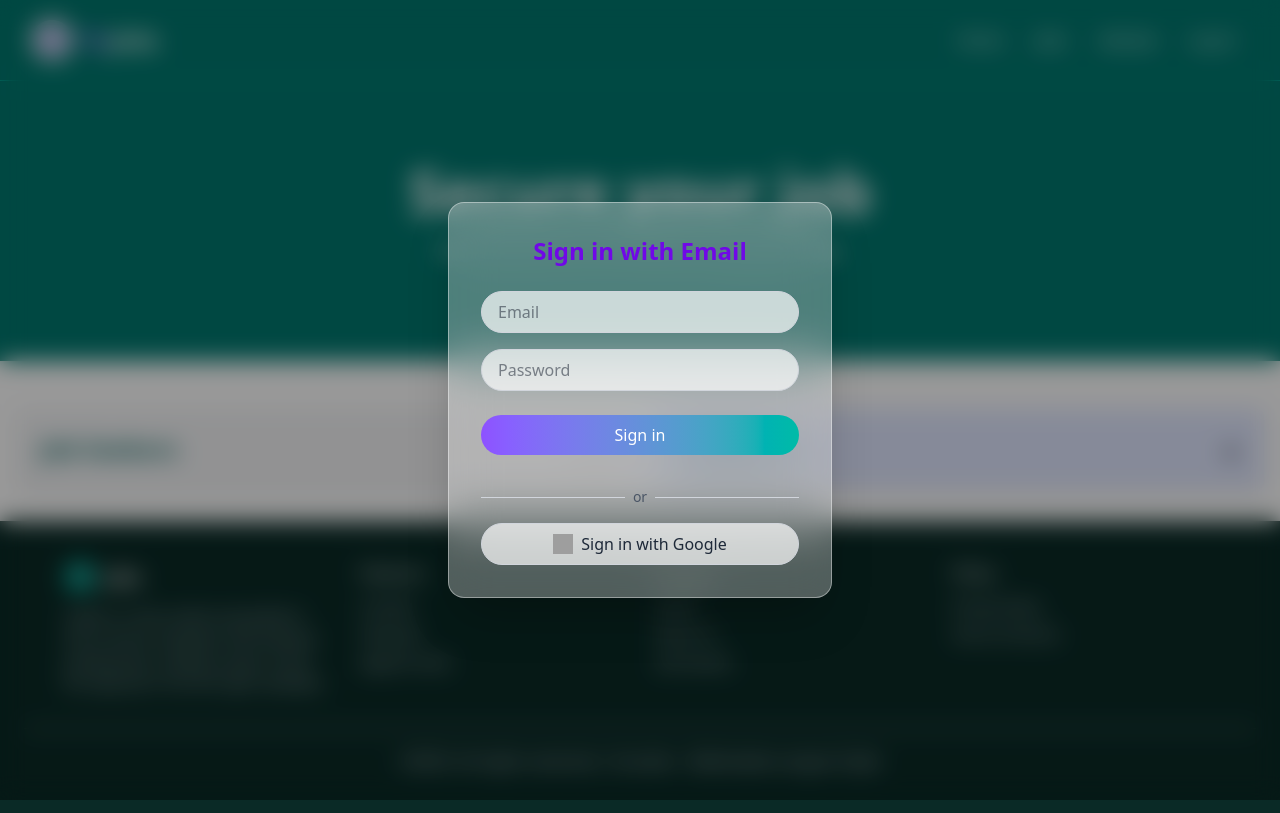
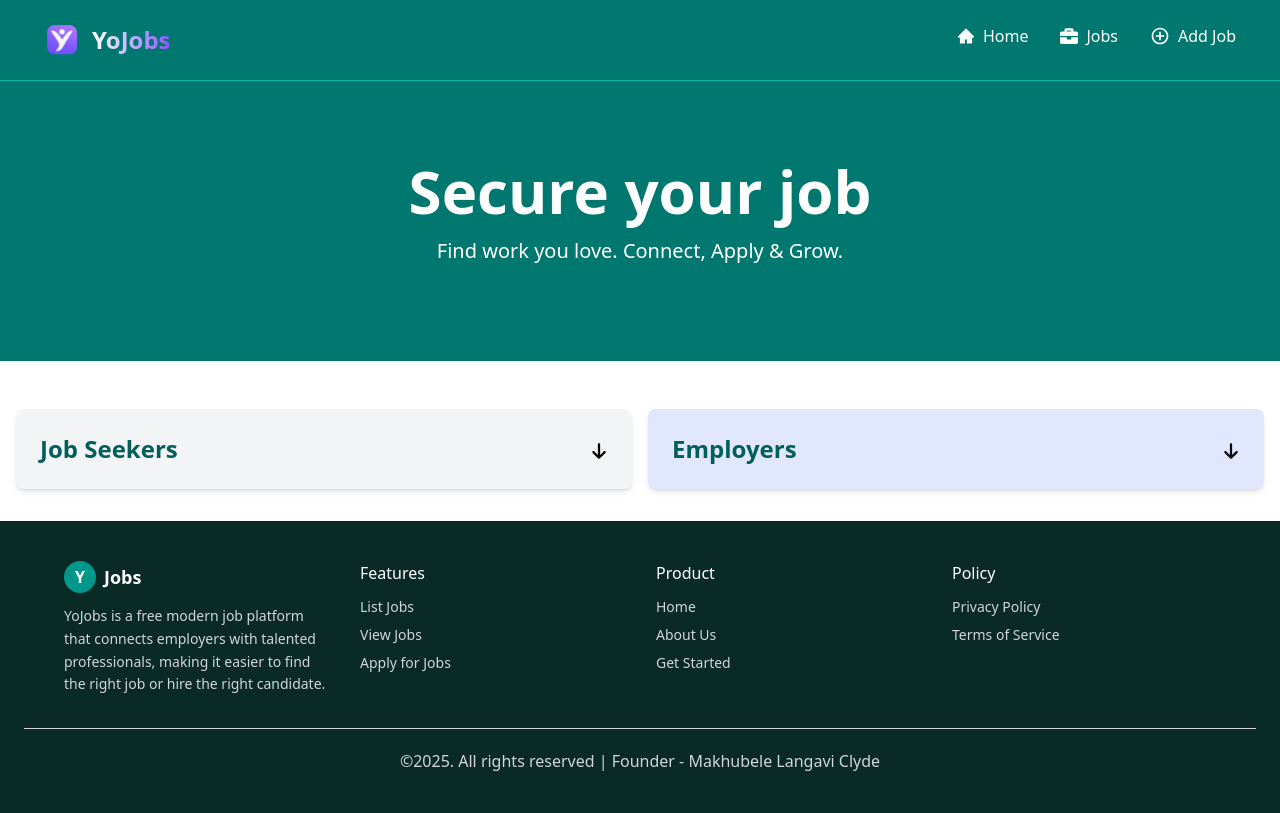
Before and after one commit to Mugwena14/YoJobs, a React (Vite) app: page / in a window 1280 px wide. Built offline with nearby package versions, Linux system fonts and the light colour scheme; grey boxes are pictures that could not be loaded.

Commit message:
Added the nav bar icons

```diff
--- a/src/App.jsx
+++ b/src/App.jsx
@@ -13,7 +13,7 @@ const App = () => {
     createRoutesFromElements(
       <Route path="/" element={<MainLayout/>}>
         <Route index element={<HomePage/>}/>
-        <Route path="/index" element={<HomePage/>}/>
+        <Route path="/home" element={<HomePage/>}/>
         <Route path="/jobs" element={<JobsPage/>}/>
         <Route path="/jobs/:id" element={<JobsPage/>}/>
         <Route path="/add-job" element={<AddJobPage/>}/>
--- /dev/null
+++ b/src/Components/AuthForm.jsx
@@ -0,0 +1,117 @@
+import { useState } from "react";
+import { useNavigate } from "react-router-dom";
+import { auth, googleProvider } from "../config/firebase";
+import {
+  createUserWithEmailAndPassword,
+  signInWithEmailAndPassword,
+  signInWithPopup,
+} from "firebase/auth";
+
+const AuthForm = () => {
+  const [email, setEmail] = useState("");
+  const [password, setPassword] = useState("");
+  const [error, setError] = useState("");
+  const [isLogin, setIsLogin] = useState(true);
+  const [showForm, setShowForm] = useState(true);
+  const navigate = useNavigate();
+
+  const handleEmailAuth = async (e) => {
+    e.preventDefault();
+    try {
+      if (isLogin) {
+        await signInWithEmailAndPassword(auth, email, password);
+      } else {
+        await createUserWithEmailAndPassword(auth, email, password);
+      }
+      setShowForm(false);
+      navigate("/home");
+    } catch (err) {
+      setError("Invalid email or password");
+    }
+  };
+
+  const handleGoogleAuth = async () => {
+    try {
+      await signInWithPopup(auth, googleProvider);
+      setShowForm(false);
+      navigate("/home");
+    } catch (err) {
+      setError("Google login failed");
+    }
+  };
+
+  if (!showForm) return null;
+
+  return (
+    <div className="fixed inset-0 z-50 flex items-center justify-center">
+      {/* Background overlay */}
+      <div className="absolute inset-0 bg-black/40 backdrop-blur-md"></div>
+
+      {/* Auth form */}
+      <div className="relative backdrop-blur-xl bg-white/30 shadow-2xl rounded-2xl p-8 w-96 border border-white/40">
+        <h2 className="text-2xl font-semibold text-center text-violet-700 mb-6">
+          {isLogin ? "Log In" : "Sign Up"}
+        </h2>
+
+        {error && (
+          <p className="text-red-500 text-sm mb-4 text-center">{error}</p>
+        )}
+
+        <form onSubmit={handleEmailAuth}>
+          <input
+            type="email"
+            placeholder="Email"
+            value={email}
+            onChange={(e) => setEmail(e.target.value)}
+            className="w-full px-4 py-2 mb-4 text-gray-900 border border-gray-300 rounded-full focus:outline-none focus:ring-2 focus:ring-violet-400 bg-white/70"
+          />
+          <input
+            type="password"
+            placeholder="Password"
+            value={password}
+            onChange={(e) => setPassword(e.target.value)}
+            className="w-full px-4 py-2 mb-6 text-gray-900 border border-gray-300 rounded-full focus:outline-none focus:ring-2 focus:ring-teal-400 bg-white/70"
+          />
+          <button
+            type="submit"
+            className="w-full py-2 mb-4 rounded-full bg-gradient-to-r from-violet-500 to-teal-500 text-white font-medium hover:opacity-90 transition ease-in-out duration-300"
+          >
+            {isLogin ? "Log In" : "Sign Up"}
+          </button>
+        </form>
+
+        <div className="flex items-center my-4">
+          <hr className="flex-grow border-gray-300" />
+          <span className="mx-2 text-gray-600 text-sm">or</span>
+          <hr className="flex-grow border-gray-300" />
+        </div>
+
+        <button
+          onClick={handleGoogleAuth}
+          className="w-full py-2 flex items-center justify-center gap-2 border border-gray-300 rounded-full text-gray-800 font-medium bg-white/70 hover:bg-white/90 transition ease-in-out duration-300"
+        >
+          <img
+            src="https://www.svgrepo.com/show/355037/google.svg"
+            alt="Google"
+            className="w-5 h-5"
+          />
+          {isLogin ? "Log In with Google" : "Sign Up with Google"}
+        </button>
+
+        {/* Toggle link */}
+        <p className="mt-6 text-center text-sm text-gray-700">
+          {isLogin ? "Don’t have an account?" : "Already have an account?"}{" "}
+          <button
+            type="button"
+            onClick={() => setIsLogin(!isLogin)}
+            className="text-violet-600 font-medium hover:underline"
+          >
+            {isLogin ? "Sign Up" : "Log In"}
+          </button>
+        </p>
+      </div>
+    </div>
+  );
+};
+
+export default AuthForm;
--- a/src/Components/Hero.jsx
+++ b/src/Components/Hero.jsx
@@ -1,5 +1,4 @@
 import Cards from "./Cards"
-import LogIn from "./LogIn";
 
 const Hero = () => {
     return (
@@ -24,7 +23,6 @@ const Hero = () => {
             </div>
         </section>
         <Cards/>
-        <LogIn/>
 
         </div>
     )
--- a/src/Components/Job.jsx
+++ b/src/Components/Job.jsx
@@ -124,7 +124,7 @@ const Job = ({ DeleteJob }) => {
                                     </div>
 
                                     {/* Manage Actions */}
-                                    <div className="flex flex-col md:flex-row gap-3 pt-2">
+                                    {/* <div className="flex flex-col md:flex-row gap-3 pt-2">
                                     <Link
                                         to="/add-job"
                                         className="bg-green-400 hover:bg-teal-600 text-white text-center text-sm font-medium py-2 px-4 rounded-lg transition w-full md:w-1/2"
@@ -137,7 +137,7 @@ const Job = ({ DeleteJob }) => {
                                     >
                                         Delete Job
                                     </button>
-                                    </div>
+                                    </div> */}
                                 </div>
                                 </aside>
                             </div>
--- a/src/Components/LogIn.jsx
+++ /dev/null
@@ -1,100 +0,0 @@
-import { useState } from "react";
-import { useNavigate } from "react-router-dom"
-import { auth, googleProvider } from "../config/firebase";
-import { createUserWithEmailAndPassword, signInWithPopup } from "firebase/auth";
-
-const LogIn = () => {
-    const [email, setEmail] = useState("");
-    const [password, setPassword] = useState("");
-    const [error, setError] = useState("");
-    const [showLogin, setShowLogin] = useState(true)
-    const navigate = useNavigate();
-
-    const handleEmailLogin = async (e) => {
-        e.preventDefault();
-        try {
-        await createUserWithEmailAndPassword(auth, email, password);
-        setShowLogin(false)
-        // success: redirect or close modal
-        } catch (err) {
-        setError("Invalid email or password");
-        }
-        navigate("/index");
-    };
-
-    const handleGoogleLogin = async () => {
-        try {
-        await signInWithPopup(auth, googleProvider);
-        setShowLogin(false)
-        // success: redirect or close modal
-        } catch (err) {
-        setError("Google sign-in failed");
-        }
-        navigate("/index");
-    };
-
-    if (!showLogin) return null
-
-    return (
-        <div className="fixed inset-0 z-50 flex items-center justify-center">
-            {/* Background overlay */}
-            <div className="absolute inset-0 bg-black/40 backdrop-blur-md"></div>
-
-            {/* Login form */}
-            <div className="relative backdrop-blur-xl bg-white/30 shadow-2xl rounded-2xl p-8 w-96 border border-white/40">
-                <h2 className="text-2xl font-semibold text-center text-violet-700 mb-6">
-                Sign in with Email
-                </h2>
-
-                {error && (
-                <p className="text-red-500 text-sm mb-4 text-center">{error}</p>
-                )}
-
-                <form onSubmit={handleEmailLogin}>
-                <input
-                    type="email"
-                    placeholder="Email"
-                    value={email}
-                    onChange={(e) => setEmail(e.target.value)}
-                    className="w-full px-4 py-2 mb-4 text-gray-900 border border-gray-300 rounded-full focus:outline-none focus:ring-2 focus:ring-violet-400 bg-white/70"
-                />
-                <input
-                    type="password"
-                    placeholder="Password"
-                    value={password}
-                    onChange={(e) => setPassword(e.target.value)}
-                    className="w-full px-4 py-2 mb-6 text-gray-900 border border-gray-300 rounded-full focus:outline-none focus:ring-2 focus:ring-teal-400 bg-white/70"
-                />
-                <button
-                    type="submit"
-                    className="w-full py-2 mb-4 rounded-full bg-gradient-to-r from-violet-500 to-teal-500 text-white font-medium hover:opacity-90 transition ease-in-out duration-300"
-                >
-                    Sign in
-                </button>
-                </form>
-
-                <div className="flex items-center my-4">
-                <hr className="flex-grow border-gray-300" />
-                <span className="mx-2 text-gray-600 text-sm">or</span>
-                <hr className="flex-grow border-gray-300" />
-                </div>
-
-                <button
-                onClick={handleGoogleLogin}
-                className="w-full py-2 flex items-center justify-center gap-2 border border-gray-300 rounded-full text-gray-800 font-medium bg-white/70 hover:bg-white/90 transition ease-in-out duration-300"
-                >
-                <img
-                    src="https://www.svgrepo.com/show/355037/google.svg"
-                    alt="Google"
-                    className="w-5 h-5"
-                />
-                Sign in with Google
-                </button>
-            </div>
-        </div>
-
-    );
-}
-
-
-export default LogIn;
--- a/src/Components/NavBar.jsx
+++ b/src/Components/NavBar.jsx
@@ -1,7 +1,13 @@
-import { Link } from 'react-router-dom'
 import logo from '../assets/images/logo.png'
+import { Link } from "react-router-dom";
+import { AiFillHome } from "react-icons/ai";
+import { FaBriefcase } from "react-icons/fa";
+import { MdAddCircleOutline } from "react-icons/md";
+
+
 
 const NavBar = () => {
+
     return (
         <div>
             <nav className="bg-teal-700 border-b border-teal-500">
@@ -11,36 +17,43 @@ const NavBar = () => {
                         className="flex flex-1 items-center justify-center md:items-stretch md:justify-start"
                     >
                         {/* <!-- Logo --> */}
-                        <Link className="flex flex-shrink-0 items-center mr-4" to="/index">
+                        <Link className="flex flex-shrink-0 items-center" to="/home">
                         <img
-                            className="h-10 w-auto"
+                            className="h-15 w-auto mt-1"
                             src={logo}
-                            alt="React Jobs"
+                            alt="YoJobs"
                         />
-                        <span className="hidden md:block text-white text-2xl font-bold ml-2">
-                            <span className="text-violet-400">Yo</span>Jobs
+                        <span
+                            className="hidden md:block text-2xl font-bold bg-gradient-to-r from-white to-violet-500 bg-clip-text text-transparent">
+                            YoJobs
                         </span>
                         </Link>
-                        <div className="md:ml-auto">
-                        <div className="flex space-x-2">
+
+                    <div className="md:ml-auto">
+                        <div className="flex space-x-2 flex items-center mt-2">
                             <Link
-                            to="/index"
-                            className="text-white transition ease-in-out duration-300 hover:text-violet-600 rounded-md px-3 py-2"
-                            >Home</Link>
+                            to="/home"
+                            className="flex items-center gap-2 text-white transition ease-in-out duration-300 hover:text-violet-600 rounded-md px-3 py-2"
+                            >
+                            <AiFillHome size={18} />
+                            Home
+                            </Link>
                             <Link
                             to="/jobs"
-                            className="text-white transition ease-in-out duration-300 hover:text-violet-600 rounded-md px-3 py-2"
-                            >Jobs</Link>
+                            className="flex items-center gap-2 text-white transition ease-in-out duration-300 hover:text-violet-600 rounded-md px-3 py-2"
+                            >
+                            <FaBriefcase size={18} />
+                            Jobs
+                            </Link>
                             <Link
                             to="/add-job"
-                            className="text-white transition ease-in-out duration-300 hover:text-violet-600 rounded-md px-3 py-2"
-                            >Add Job</Link>
-                            <Link
-                            to="/log-in"
-                            className="text-white transition ease-in-out duration-300 hover:text-violet-600 rounded-md px-3 py-2"
-                            >Log In</Link>
+                            className="flex items-center gap-2 text-white transition ease-in-out duration-300 hover:text-violet-600 rounded-md px-3 py-2"
+                            >
+                            <MdAddCircleOutline size={20} />
+                            Add Job
+                            </Link>
                         </div>
-                        </div>
+                    </div>
                     </div>
                     </div>
                 </div>
--- a/src/Components/NotFound.jsx
+++ b/src/Components/NotFound.jsx
@@ -8,7 +8,7 @@ const NotFnd = () => {
             <h1 className="text-6xl font-bold mb-4">404 Not Found</h1>
             <p className="text-xl mb-5">This page does not exist</p>
             <Link
-                to="/index"
+                to="/home"
                 className="text-white bg-indigo-700 hover:bg-indigo-900 rounded-md px-3 py-2 mt-4"
                 >Home</Link>
             </section>
--- a/src/pages/LogInPage.jsx
+++ b/src/pages/LogInPage.jsx
@@ -1,10 +1,10 @@
 import React from 'react'
-import LogIn from '../Components/LogIn'
+import AuthForm from '../Components/AuthForm'
 
 const LogInPage = () => {
     return (
         <>
-            <LogIn />
+            <AuthForm />
         </>
     )
 }
```
Also changed, not shown: src/assets/images/logo.png.
